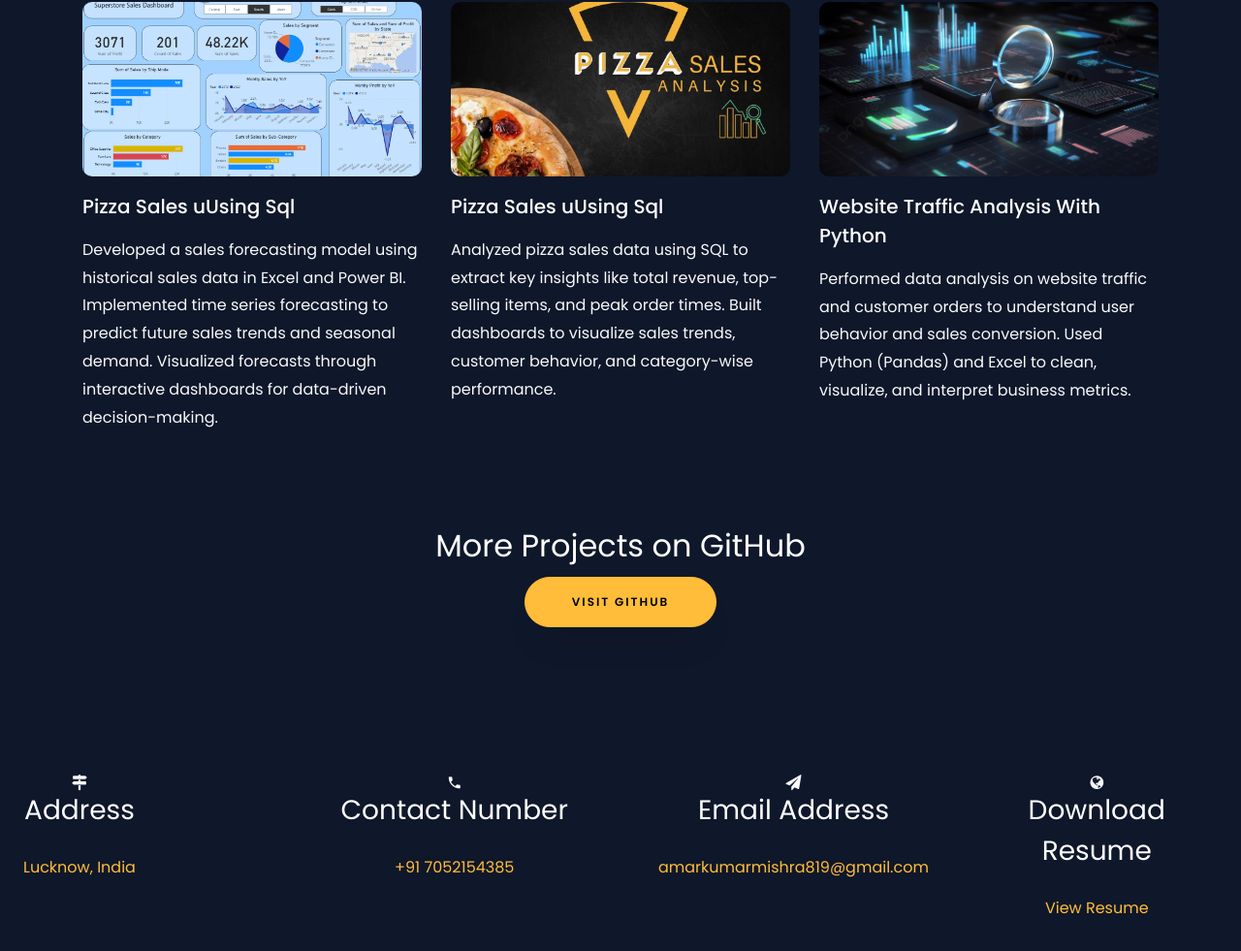
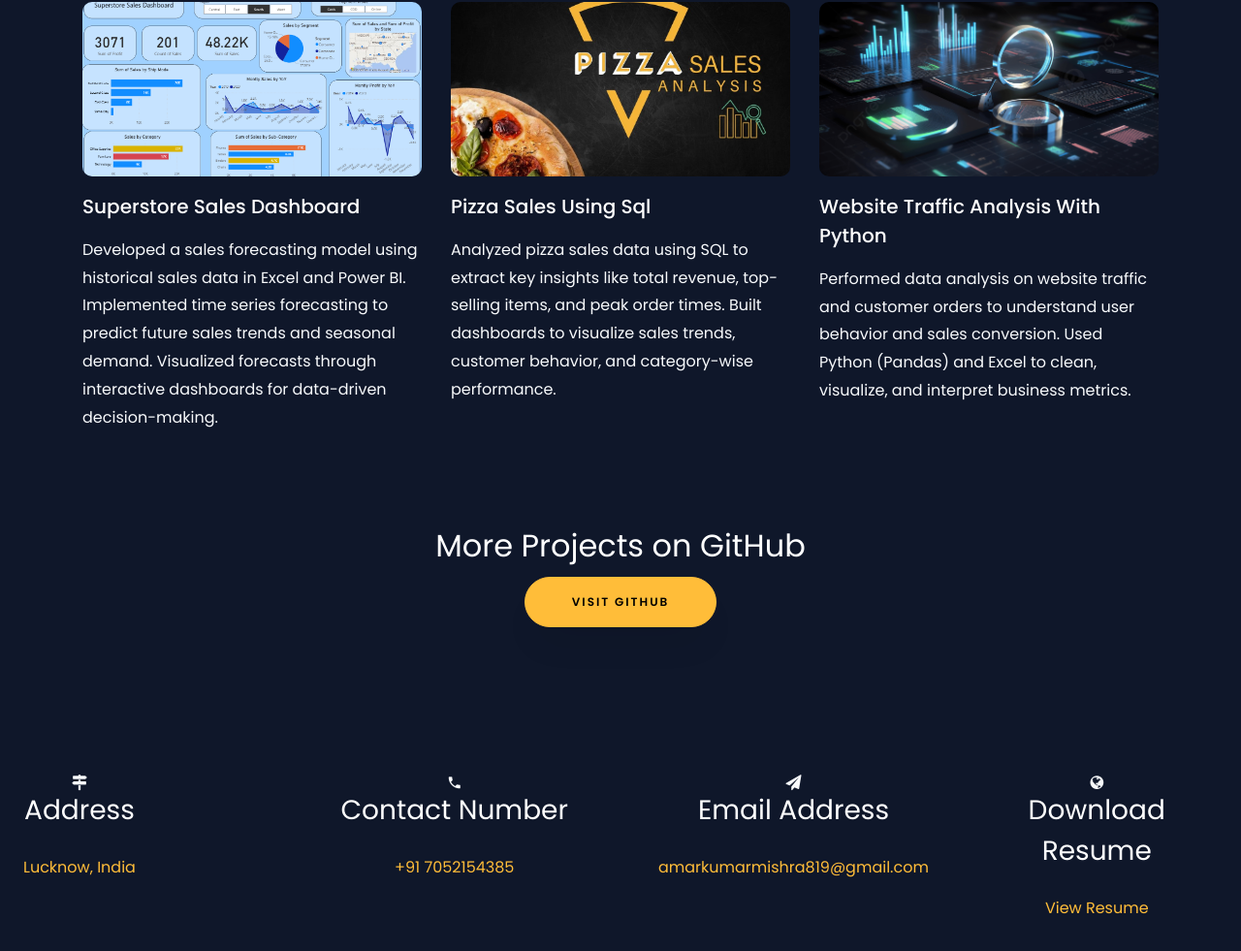
Before and after one commit to AmarKumarMishra/Portfolio-Website-Template-main, a plain HTML site: page index.html in a window 1280 px wide. Shown: the part 3739-4720 px from the top of the page at 97% size. Drawn offline with Linux system fonts and the light colour scheme; animation ran at ten frames a second; files whose address does not match are found by name.

Commit message:
Update index.html

```diff
--- a/index.html
+++ b/index.html
@@ -318,7 +318,7 @@ I enjoy transforming raw data into meaningful stories using data visualization a
         <div class="blog-entry">
           <a href="https://github.com/AmarKumarMishra/Superstore-Sales-Dashboard-" class="block-20 zoom-effect" style="background-image: url('images/Superstore.png');"></a>
           <div class="text mt-3 float-right d-block">
-            <h3 class="heading"><a href="https://github.com/AmarKumarMishra/Superstore-Sales-Dashboard-">Pizza Sales uUsing Sql</a></h3>
+            <h3 class="heading"><a href="https://github.com/AmarKumarMishra/Superstore-Sales-Dashboard-">Superstore Sales Dashboard</a></h3>
             <p>Developed a sales forecasting model using historical sales data in Excel and Power BI. Implemented time series forecasting to predict future sales trends and seasonal demand. Visualized forecasts through interactive dashboards for data-driven decision-making.
 
 </p>
@@ -331,7 +331,7 @@ I enjoy transforming raw data into meaningful stories using data visualization a
         <div class="blog-entry">
           <a href="https://github.com/AmarKumarMishra/pizza-sales-analysis-sql" class="block-20 zoom-effect" style="background-image: url('images/pizza.jpg');"></a>
           <div class="text mt-3 float-right d-block">
-            <h3 class="heading"><a href="https://github.com/AmarKumarMishra/pizza-sales-analysis-sql">Pizza Sales uUsing Sql</a></h3>
+            <h3 class="heading"><a href="https://github.com/AmarKumarMishra/pizza-sales-analysis-sql">Pizza Sales Using Sql</a></h3>
             <p>Analyzed pizza sales data using SQL to extract key insights like total revenue, top-selling items, and peak order times. Built dashboards to visualize sales trends, customer behavior, and category-wise performance.</p>
           </div>
         </div>
```
